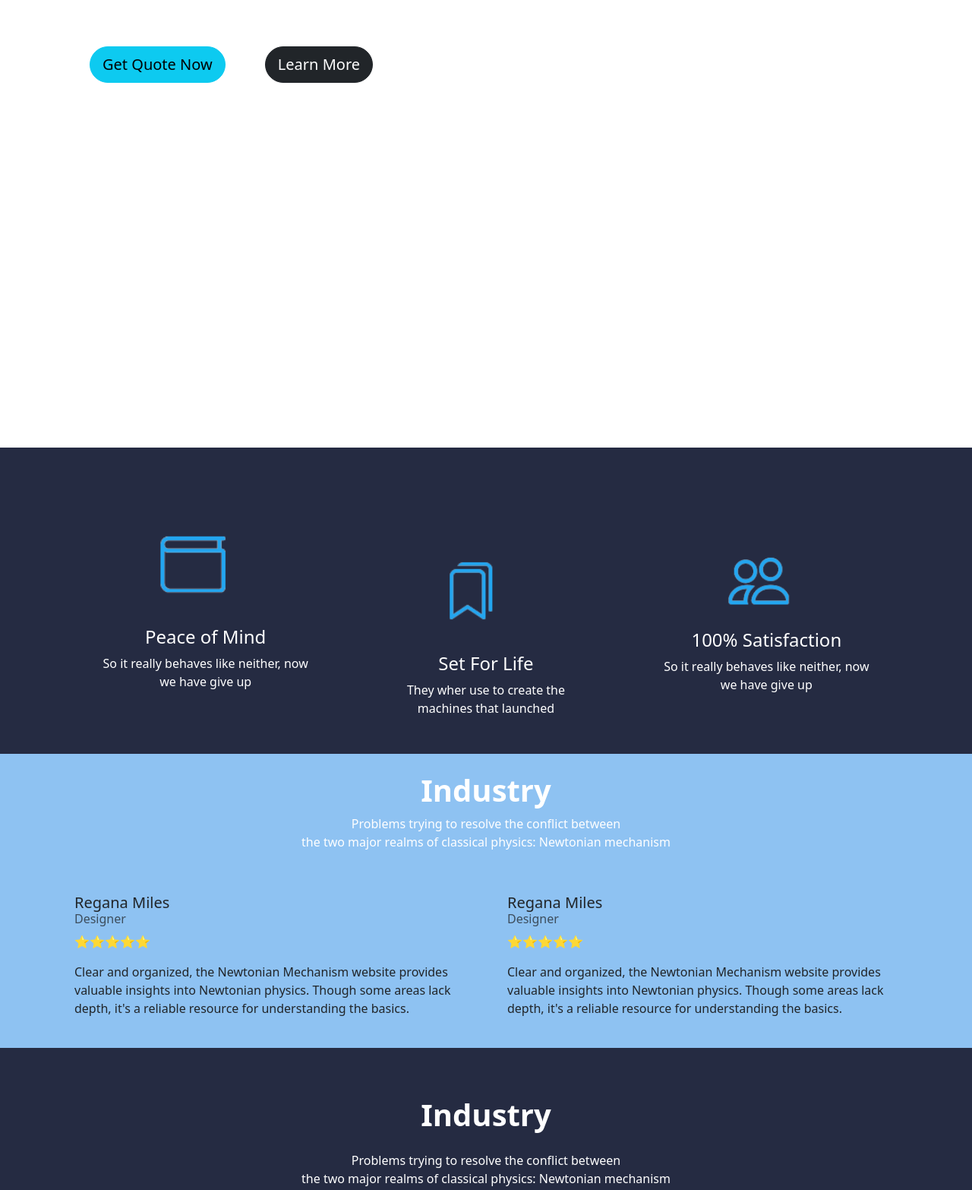
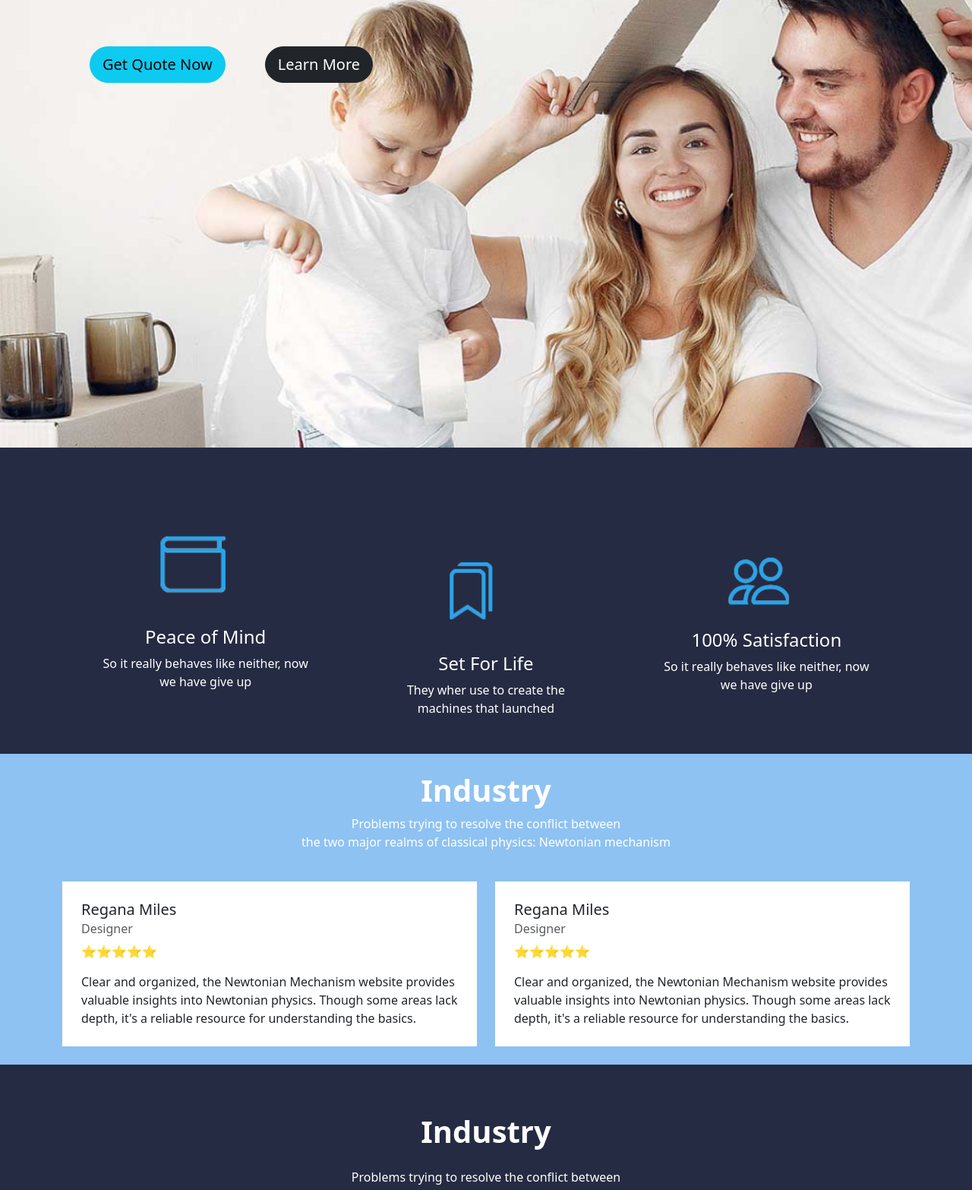
Before and after one commit to Saurabh0731/Bootstrap-template-Insurance-, a plain HTML site: page index.html in a window 1280 px wide. Shown: the part 267-1833 px from the top of the page at 76% size. Drawn offline with Linux system fonts and the light colour scheme.

Commit message:
img path

```diff
--- a/css/custom.css
+++ b/css/custom.css
@@ -1,5 +1,5 @@
 #hero {
-  background-image: url(image/hero-cover.jpg);
+  background-image: url(../image/hero-cover.jpg);
   background-size: cover; /* Cover the entire container */
   height: 100vh; /* Set the height to 100% of the viewport height */
 }
@@ -30,7 +30,7 @@
     background-color: #252B42;
 }
 #contact{
-    background-image: url(image/contact-background.jpg);
+    background-image: url(../image/contact-background.jpg);
     background-size: cover; /* Cover the entire container */
     height: 100vh; /* Set the height to 100% of the viewport height */
 }
--- a/index.html
+++ b/index.html
@@ -105,7 +105,7 @@
 
     <div class="row py-4">
       <div class="col-12 col-md-6">
-        <div class="card border-0">
+        <div class="cardreview border-0">
           <div class="card-body">
             <h5 class="card-title mb-1">Regana Miles</h5>
             <h6 class="card-subtitle mb-2 text-muted">Designer</h6>
@@ -118,7 +118,7 @@
       </div>
 
       <div class="col-12 col-md-6">
-        <div class="card border-0">
+        <div class="cardreview border-0">
           <div class="card-body">
             <h5 class="card-title mb-1">Regana Miles</h5>
             <h6 class="card-subtitle mb-2 text-muted">Designer</h6>
```
